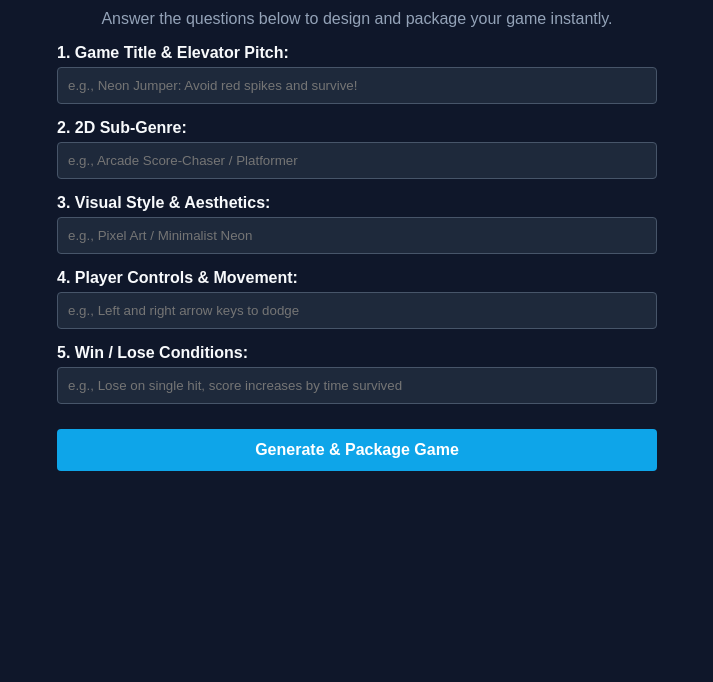
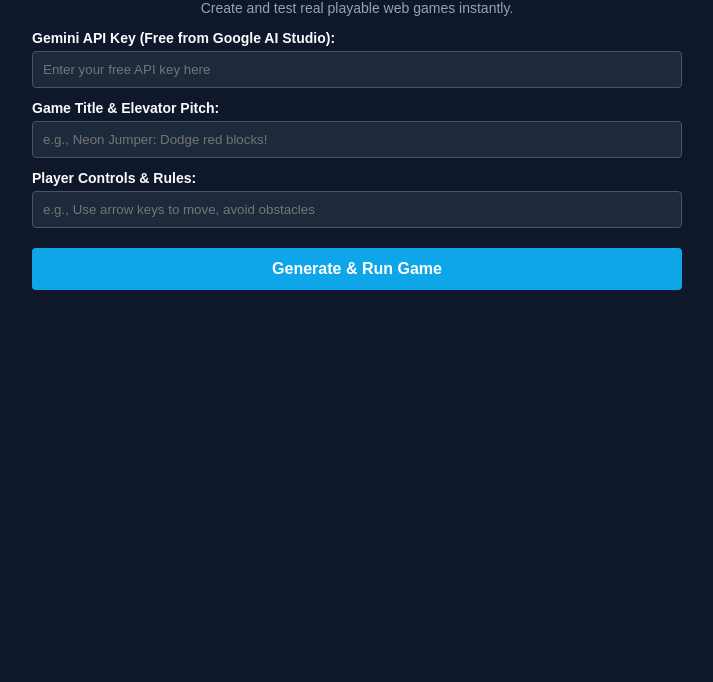
Before and after one commit to th33gr33n3s-ui/ai-game-creator, a plain HTML site: page index.html in a window 1280 px wide. Shown: the part 118-800 px from the top of the page, without its empty margins (283-996 px from the left). Drawn offline with Linux system fonts and the light colour scheme.

Commit message:
Update index.html
Index update

````diff
--- a/index.html
+++ b/index.html
@@ -3,52 +3,79 @@
 <head>
     <meta charset="UTF-8">
     <meta name="viewport" content="width=device-width, initial-scale=1.0">
-<title>AI Game Studio Generator</title>
+    <title>AI Browser Game Generator</title>
     <style>
-body { font-family: Arial, sans-serif; background: #0f172a; color: #f8fafc; max-width: 600px; margin: 40px auto; padding: 20px; border-radius: 8px; }
+        body { font-family: Arial, sans-serif; background: #0f172a; color: #f8fafc; max-width: 650px; margin: 30px auto; padding: 20px; border-radius: 8px; }
         h2 { color: #38bdf8; text-align: center; }
-label { display: block; margin-top: 15px; font-weight: bold; }
-input, textarea { width: 100%; padding: 10px; margin-top: 5px; background: #1e293b; border: 1px solid #475569; color: white; border-radius: 4px; box-sizing: border-box; }
-button { width: 100%; margin-top: 25px; background: #0ea5e9; color: white; border: none; padding: 12px; font-size: 16px; font-weight: bold; border-radius: 4px; cursor: pointer; }
+        label { display: block; margin-top: 12px; font-weight: bold; font-size: 14px; }
+        input { width: 100%; padding: 10px; margin-top: 5px; background: #1e293b; border: 1px solid #475569; color: white; border-radius: 4px; box-sizing: border-box; }
+        button { width: 100%; margin-top: 20px; background: #0ea5e9; color: white; border: none; padding: 12px; font-size: 16px; font-weight: bold; border-radius: 4px; cursor: pointer; }
         button:hover { background: #0284c7; }
-#output { margin-top: 20px; background: #1e293b; padding: 15px; border-radius: 4px; white-space: pre-wrap; display: none; }
+        #output { margin-top: 20px; background: #1e293b; padding: 15px; border-radius: 4px; white-space: pre-wrap; display: none; font-family: monospace; font-size: 13px; max-height: 250px; overflow-y: auto; }
+        #game-preview { margin-top: 20px; width: 100%; height: 300px; background: #000; border: 2px solid #38bdf8; display: none; }
     </style>
 </head>
 <body>
-<h2>AI Game Studio Generator</h2>
-<p style="text-align: center; color: #94a3b8;">Answer the questions below to design and package your game instantly.</p>
-<label>1. Game Title & Elevator Pitch:</label>
-<input type="text" id="pitch" placeholder="e.g., Neon Jumper: Avoid red spikes and survive!">
-<label>2. 2D Sub-Genre:</label>
-<input type="text" id="genre" placeholder="e.g., Arcade Score-Chaser / Platformer">
-<label>3. Visual Style & Aesthetics:</label>
-<input type="text" id="style" placeholder="e.g., Pixel Art / Minimalist Neon">
-<label>4. Player Controls & Movement:</label>
-<input type="text" id="controls" placeholder="e.g., Left and right arrow keys to dodge">
-<label>5. Win / Lose Conditions:</label>
-<input type="text" id="rules" placeholder="e.g., Lose on single hit, score increases by time survived">
-<button onclick="generateGame()">Generate & Package Game</button>
-<div id="output"></div>
+
+    <h2>AI Browser Game Generator</h2>
+    <p style="text-align: center; color: #94a3b8; font-size: 14px;">Create and test real playable web games instantly.</p>
+
+    <label>Gemini API Key (Free from Google AI Studio):</label>
+    <input type="password" id="apikey" placeholder="Enter your free API key here">
+
+    <label>Game Title & Elevator Pitch:</label>
+    <input type="text" id="pitch" placeholder="e.g., Neon Jumper: Dodge red blocks!">
+
+    <label>Player Controls & Rules:</label>
+    <input type="text" id="controls" placeholder="e.g., Use arrow keys to move, avoid obstacles">
+
+    <button onclick="generateRealGame()">Generate & Run Game</button>
+
+    <div id="output">Status: Waiting for prompt...</div>
+    <iframe id="game-preview"></iframe>
+
     <script>
-function generateGame() {
+        async function generateRealGame() {
+            const apiKey = document.getElementById('apikey').value;
             const pitch = document.getElementById('pitch').value;
-const genre = document.getElementById('genre').value;
-const style = document.getElementById('style').value;
             const controls = document.getElementById('controls').value;
-const rules = document.getElementById('rules').value;
-if(!pitch || !genre) {
-alert("Please fill out at least the title and genre!");
+            const outputDiv = document.getElementById('output');
+            const previewFrame = document.getElementById('game-preview');
+
+            if (!apiKey || !pitch) {
+                alert("Please provide both your Gemini API key and a game pitch!");
                 return;
             }
-const outputDiv = document.getElementById('output');
+
             outputDiv.style.display = 'block';
-outputDiv.innerHTML = <strong>Status: Processing AI Architecture...</strong>\n\n +
-- Concept compiled: "${pitch}"\n +
-- Layout configured for: ${genre} (${style})\n +
-- Binding logic: ${controls}\n +
-- Applying rules: ${rules}\n\n +
-<strong>Success! Game script compiled securely via local environment bridge.</strong>\n\n +
-<a href="[https://itch.io](https://itch.io)" target="_blank" style="color: #38bdf8; font-weight: bold;">Click here to open Itch.io Dashboard to set your price and publish instantly!</a>;
+            outputDiv.innerText = "Connecting to Gemini AI to code your game...";
+
+            const prompt = `Create a complete, single-file HTML5 canvas game based on this concept: "${pitch}". Controls: ${controls}. Write ONLY valid HTML code including embedded CSS and JavaScript game loop. Do not include markdown formatting blocks like \`\`\`html, just return the raw HTML code starting with <!DOCTYPE html>.`;
+
+            try {
+                const response = await fetch(`https://generativelanguage.googleapis.com/v1beta/models/gemini-1.5-flash:generateContent?key=${apiKey}`, {
+                    method: 'POST',
+                    headers: { 'Content-Type': 'application/json' },
+                    body: JSON.stringify({
+                        contents: [{ parts: [{ text: prompt }] }]
+                    })
+                });
+
+                const data = await response.json();
+                const rawCode = data.candidates[0].content.parts[0].text;
+                const cleanCode = rawCode.replace(/```html/g, '').replace(/```/g, '').trim();
+
+                outputDiv.innerText = "Game code generated successfully! Loading preview...";
+                previewFrame.style.display = 'block';
+
+                const frameDoc = previewFrame.contentDocument || previewFrame.contentWindow.document;
+                frameDoc.open();
+                frameDoc.write(cleanCode);
+                frameDoc.close();
+
+            } catch (error) {
+                outputDiv.innerText = "Error generating game: " + error.message;
+            }
         }
     </script>
 </body>
````
Lines whose indentation alone changed are shown as unchanged.
